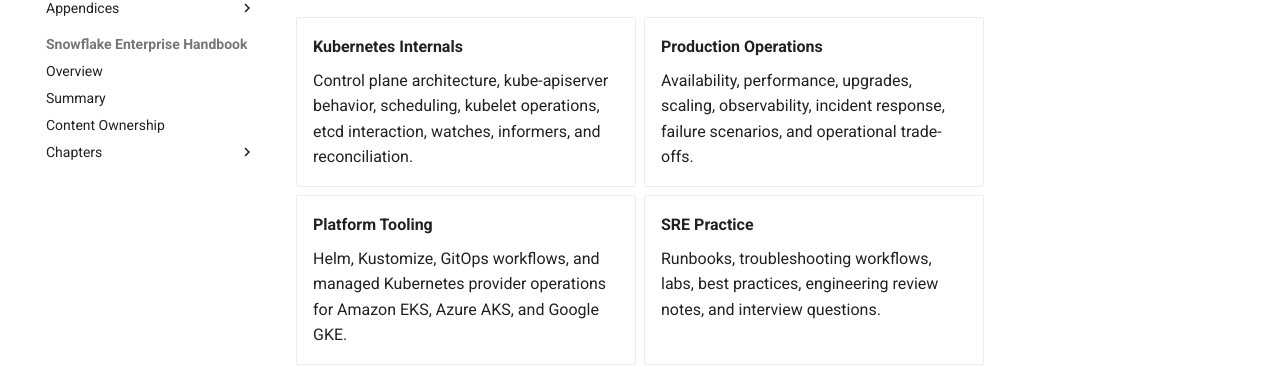
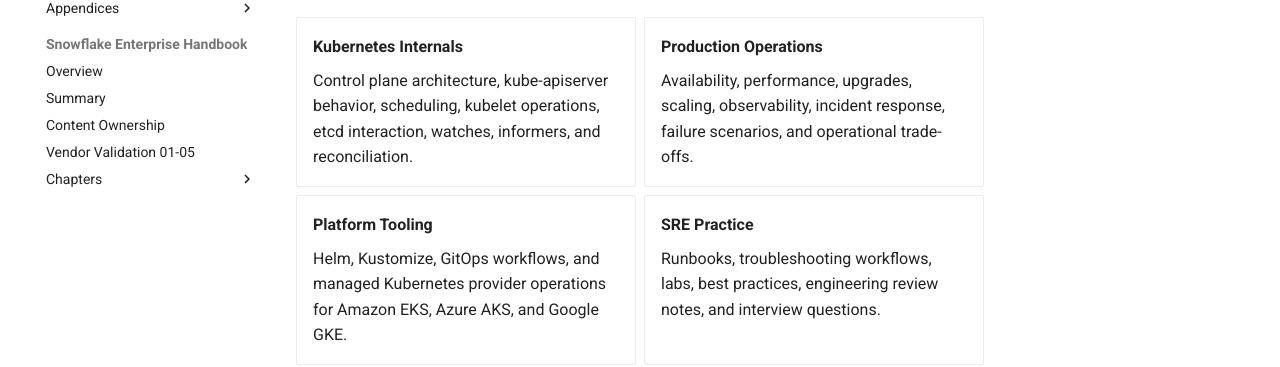
Before and after one commit to sssamant21/sre-academy, an MkDocs documentation site: the page built from docs/index.md, in a window 1280 px wide. Shown: the part 372-739 px from the top of the page. Built offline with MkDocs 1.6.1 and Material for MkDocs 9.7.7, drawn with Linux system fonts in a browser that asks for light colours; comment, search, counter and statistics services are not loaded.

Commit message:
docs(snowflake): link Chapters 1-5 validation record

```diff
--- a/mkdocs.yml
+++ b/mkdocs.yml
@@ -113,6 +113,7 @@ nav:
       - Overview: books/snowflake/index.md
       - Summary: books/snowflake/summary.md
       - Content Ownership: books/snowflake/content-ownership.md
+      - Vendor Validation 01-05: books/snowflake/validation/chapter-01-05.md
       - Chapters:
           - "Chapter 01 - Introduction to Snowflake & Enterprise Architecture": books/snowflake/chapter-01/README.md
           - "Chapter 02 - Snowflake Architecture: Internal Design and Platform Components": books/snowflake/chapter-02/README.md
```
